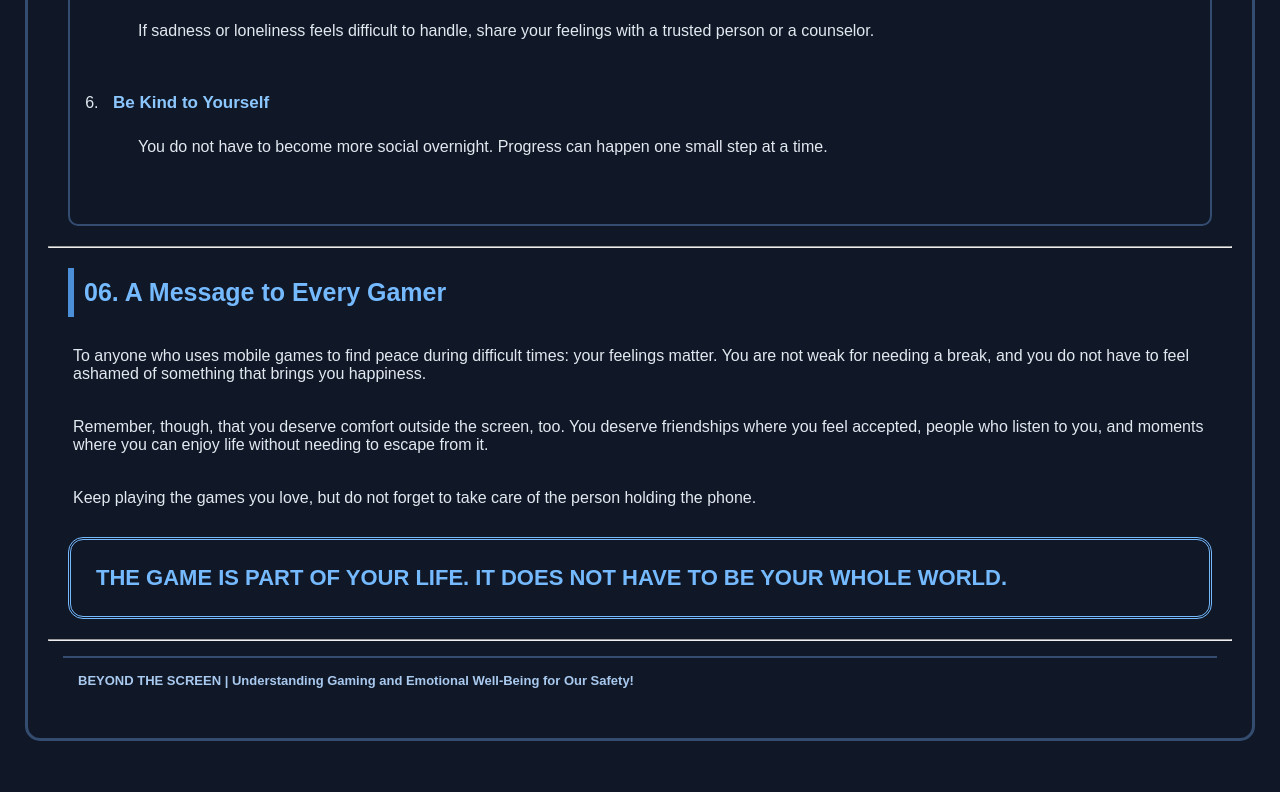
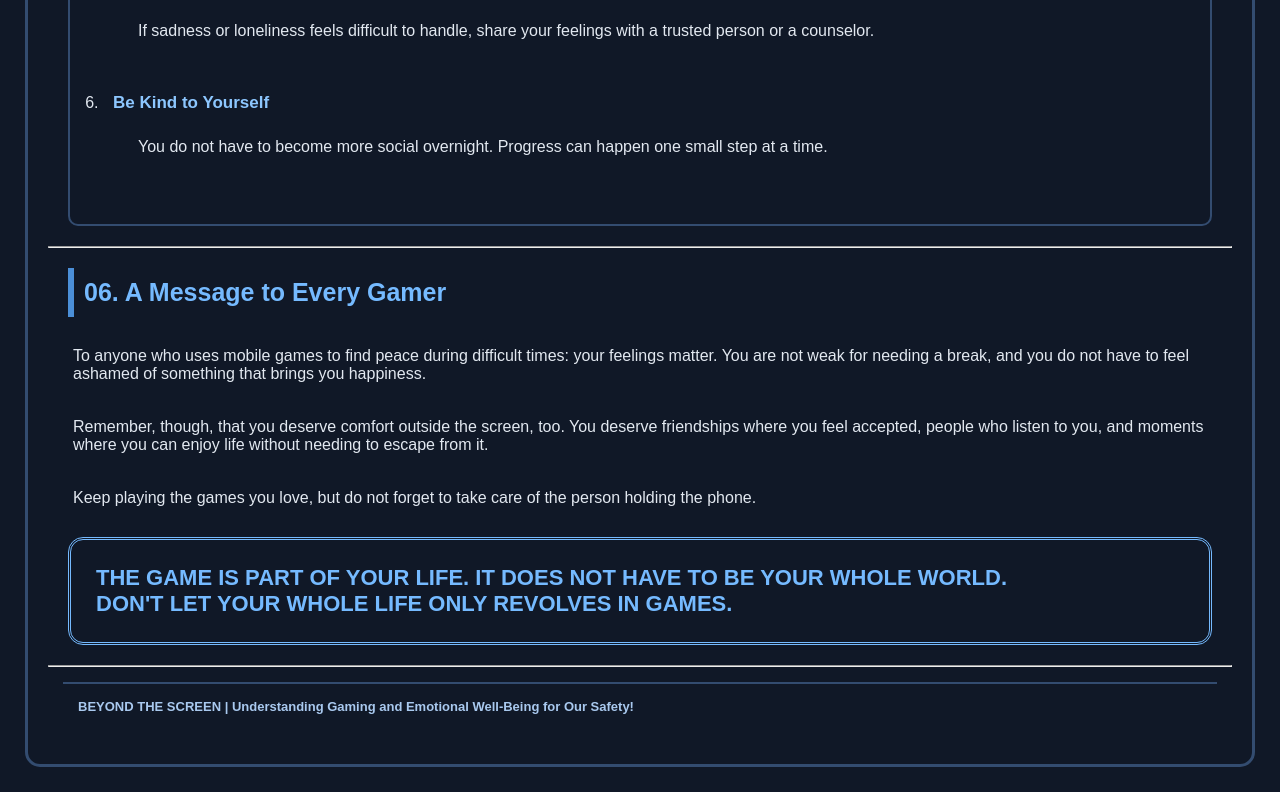
Before and after one commit to j4nnybrvo/ClonePushPull, a plain HTML site: page index.html in a window 1280 px wide. Shown: the part 3481-4273 px from the top of the page. Before the commit the page ends 4247 px from the top, so only its background shows below. Drawn offline with Linux system fonts and the light colour scheme.

Commit message:
VERSION 1.0.2 - Added  DON'T LET YOUR WHOLE LIFE ONLY REVOLVES IN GAMES.

```diff
--- a/index.html
+++ b/index.html
@@ -220,7 +220,8 @@
 
     <p class="ending">
         THE GAME IS PART OF YOUR LIFE.
-        IT DOES NOT HAVE TO BE YOUR WHOLE WORLD.
+        IT DOES NOT HAVE TO BE YOUR WHOLE WORLD.<br>
+        DON'T LET YOUR WHOLE LIFE ONLY REVOLVES IN GAMES.
     </p>
 
     <hr>
@@ -228,7 +229,7 @@
     <p class="footer">
         BEYOND THE SCREEN | Understanding Gaming and Emotional Well-Being for Our Safety!
     </p>
-  <!--VERSION 1.0.3-->
+  <!--VERSION 1.0.4-->
 </body>
 
 </html>
```
